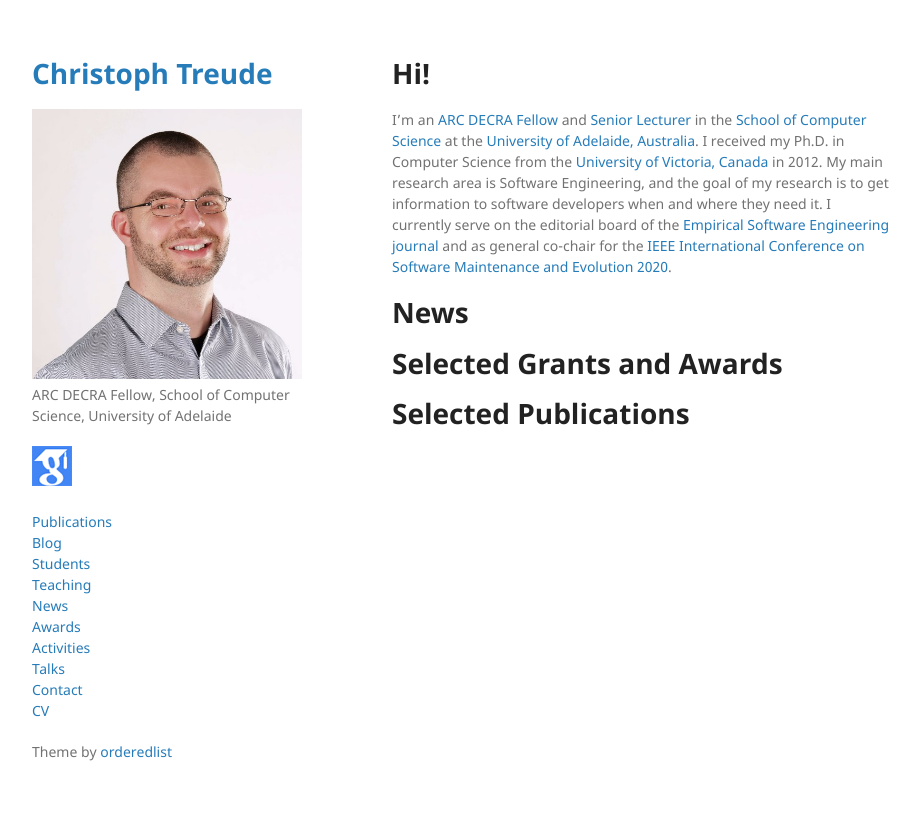
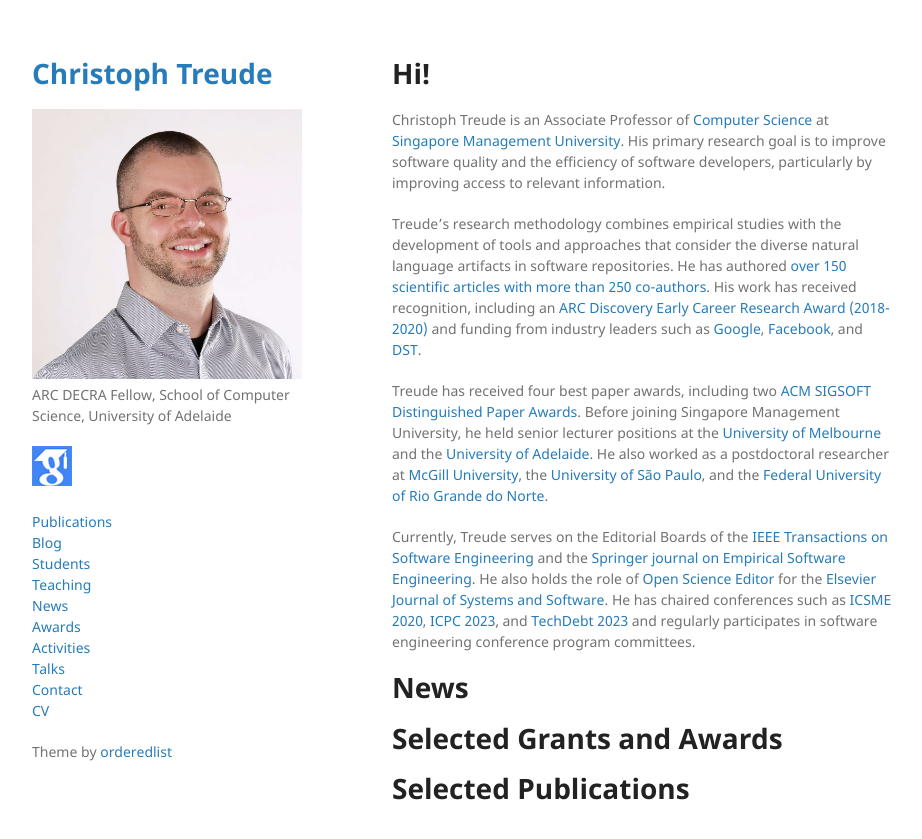
Before and after one commit to ctreude/ctreude.github.io, a Jekyll site: the page built from index.md, in a window 1280 px wide. Shown: the top 839 px of the page, without its empty margins (178-1100 px from the left). Built offline with Jekyll 4.4.1, drawn with Linux system fonts in a browser that asks for light colours; our own code applies the rules of GitHub Pages for plain Markdown files.

Commit message:
Update index.md

```diff
--- a/index.md
+++ b/index.md
@@ -4,7 +4,13 @@ layout: default
 
 # Hi!
 
-I'm an [ARC DECRA Fellow](https://www.arc.gov.au/grants/discovery-program/discovery-early-career-researcher-award-decra){:target="_blank"} and [Senior Lecturer](https://en.wikipedia.org/wiki/Senior_lecturer){:target="_blank"} in the [School of Computer Science](https://ecms.adelaide.edu.au/computer-science/){:target="_blank"} at the [University of Adelaide, Australia](https://www.adelaide.edu.au/){:target="_blank"}. I received my Ph.D. in Computer Science from the [University of Victoria, Canada](https://www.uvic.ca/){:target="_blank"} in 2012. My main research area is Software Engineering, and the goal of my research is to get information to software developers when and where they need it. I currently serve on the editorial board of the [Empirical Software Engineering journal](https://www.springer.com/journal/10664){:target="_blank"} and as general co-chair for the [IEEE International Conference on Software Maintenance and Evolution 2020](https://icsme2020.github.io/){:target="_blank"}.
+Christoph Treude is an Associate Professor of [Computer Science](https://computing.smu.edu.sg/) at [Singapore Management University](https://www.smu.edu.sg/). His primary research goal is to improve software quality and the efficiency of software developers, particularly by improving access to relevant information.
+
+Treude’s research methodology combines empirical studies with the development of tools and approaches that consider the diverse natural language artifacts in software repositories. He has authored [over 150 scientific articles with more than 250 co-authors](https://ctreude.ca/publications/). His work has received recognition, including an [ARC Discovery Early Career Research Award (2018-2020)](https://www.arc.gov.au/grants/discovery-program/discovery-early-career-researcher-award-decra) and funding from industry leaders such as [Google](https://research.google/outreach/past-programs/faculty-research-awards/), [Facebook](https://research.fb.com/blog/2021/09/announcing-the-winners-of-the-2021-rfp-on-agent-based-user-interaction-simulation-to-find-and-fix-integrity-and-privacy-issues/), and [DST](https://www.dst.defence.gov.au/).
+
+Treude has received four best paper awards, including two [ACM SIGSOFT Distinguished Paper Awards](https://www.sigsoft.org/awards/distinguishedPaperAward.html). Before joining Singapore Management University, he held senior lecturer positions at the [University of Melbourne](https://www.unimelb.edu.au/) and the [University of Adelaide](https://www.adelaide.edu.au/). He also worked as a postdoctoral researcher at [McGill University](https://www.mcgill.ca/), the [University of São Paulo](https://www5.usp.br/#english), and the [Federal University of Rio Grande do Norte](https://www.ufrn.br/en).
+
+Currently, Treude serves on the Editorial Boards of the [IEEE Transactions on Software Engineering](https://www.computer.org/csdl/journal/ts) and the [Springer journal on Empirical Software Engineering](https://www.springer.com/journal/10664). He also holds the role of [Open Science Editor](https://www.sciencedirect.com/journal/journal-of-systems-and-software/special-issue/10XMGH48FFT) for the [Elsevier Journal of Systems and Software](https://www.sciencedirect.com/journal/journal-of-systems-and-software). He has chaired conferences such as [ICSME 2020](https://conferences.computer.org/icsme/#!/toc/0), [ICPC 2023](https://conf.researchr.org/home/icpc-2023), and [TechDebt 2023](https://conf.researchr.org/home/TechDebt-2023) and regularly participates in software engineering conference program committees.
 
 # News
 
```
